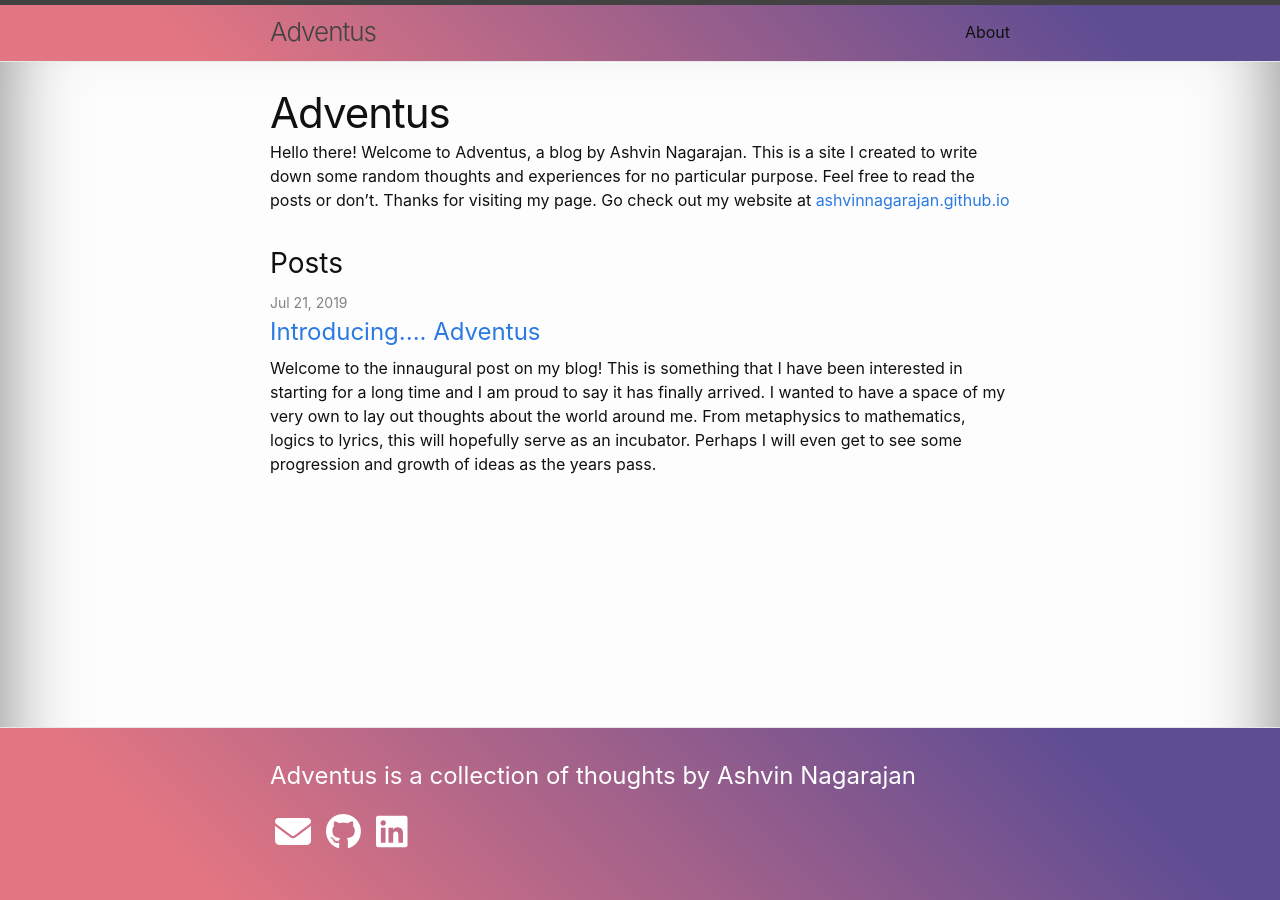
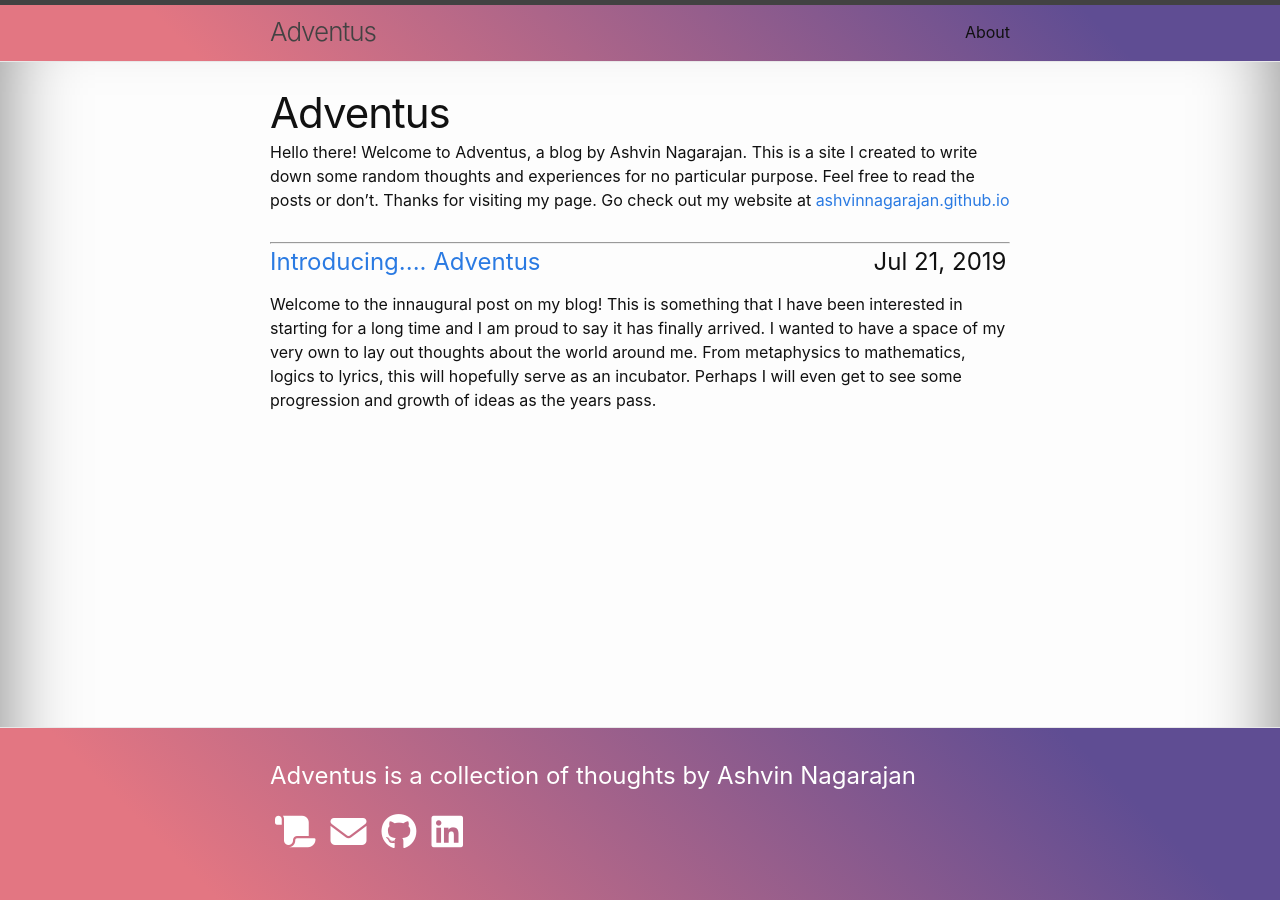
Before and after one commit to ashvinnagarajan/Blog, a Jekyll site: the page built from index.html, in a window 1280 px wide. Built offline with Jekyll 4.4.1, drawn with Linux system fonts in a browser that asks for light colours; nearby versions of some CDN libraries.

Commit message:
improved index

```diff
--- a/Gemfile
+++ b/Gemfile
@@ -11,7 +11,8 @@ source "https://rubygems.org"
 gem "jekyll", "~> 3.8.6"
 
 # This is the default theme for new Jekyll sites. You may change this to anything you like.
-gem "minima", "~> 2.0"
+# gem "minima", "~> 2.0"
+gem "jekyll-theme-primer", "~> 0.4"
 
 # If you want to use GitHub Pages, remove the "gem "jekyll"" above and
 # uncomment the line below. To upgrade, run `bundle update github-pages`.
--- a/_config.yml
+++ b/_config.yml
@@ -21,6 +21,7 @@
 url: "" # the base hostname & protocol for your site, e.g. http://example.com
 github_username:  ashvinnagarajan
 linkedin_username: ashvin-nagarajan
+web_address: ashvinnagarajan.github.io
 
 author: Ashvin Nagarajan
 
@@ -41,4 +42,4 @@
 #   - vendor/gems/
 #   - vendor/ruby/
 
-theme: jekyll-theme-time-machine
+theme: jekyll-theme-primer
--- a/_posts/2019-07-21-introducing-adventus.markdown
+++ b/_posts/2019-07-21-introducing-adventus.markdown
@@ -16,7 +16,3 @@ And being surrounded by so many people doesn't make me feel any less alone. In t
 I’m sure I sound super dramatic right now and I don’t mean to be. I emphatically love so many things about being at college from my friends to the energy to the opportunities. I learn from the brightest minds in the world and experience cutting edge technology on a daily basis. In the past year alone my perceptions of the world have changed significantly.
 
 And this is exactly what led to the birth of *Adventus*. I’m sure I’ll have many more strong opinions that I look forward to sharing here. I also eagerly look forward to your feedback and responses to these topics so that we may continue the conversation past the screen! Feel free to reach out at _ashvinagarajan@gmail.com_ or on social media.
-
-Yours,
-
-Ashvin Nagarajan
--- a/index.html
+++ b/index.html
@@ -14,18 +14,24 @@ layout: default
 
     {%- if site.posts.size > 0 -%}
 
-      <h2 class="post-list-heading">{{ page.list_title | default: "Posts" }}</h2>
+    <hr/>
+
+      <!-- <h2 class="post-list-heading">{{ page.list_title | default: "Posts" }}</h2> -->
       <ul class="post-list">
         {%- for post in site.posts -%}
-        <li>
+        <li class="post-item">
           {%- assign date_format = site.minima.date_format | default: "%b %-d, %Y" -%}
-          <span class="post-meta">{{ post.date | date: date_format }}</span>
-          <h3>
-            <a class="post-link" href="{{ post.url | relative_url }}">
-              {{ post.title | escape }}
-            </a>
-          </h3>
-          <p class="post-meta">{{ post.excerpt}}</p>
+          <div class="post-head">
+            <h3>
+              <a class="post-link" href="{{ post.url | relative_url }}">
+                {{ post.title | escape }}
+              </a>
+            </h3>
+            <h3 class="post-info">
+              <p class="post-link">{{ post.date | date: date_format }}</p>
+            </h3>
+          </div>
+          {{ post.excerpt}}
 
         </li>
         {%- endfor -%}
```
Also changed, not shown: Gemfile.lock.
